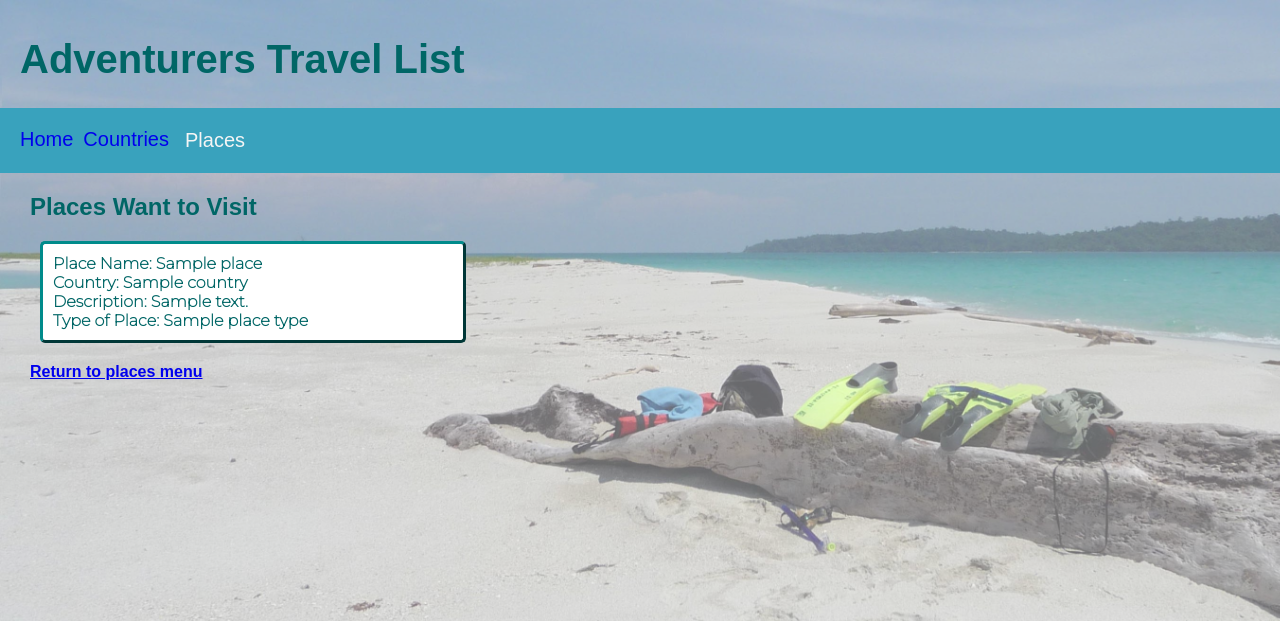
After one commit to LucySaluki/adventurers_app, a Flask app: template templates/places/show.html in a window 1280 px wide. The commit adds this page. Shown: the top 621 px of the page. Run offline with Flask 2, Linux system fonts and the light colour scheme; the template is opened without the code that fills it: most values are stand-ins (such as "Sample title", 1, 10 or a date in 2020).

Commit message:
added visited and to visit pages

```diff
--- a/db/adventures.sql
+++ b/db/adventures.sql
@@ -5,7 +5,8 @@ DROP TABLE IF EXISTS countries;
 CREATE TABLE countries (
     id SERIAL PRIMARY KEY,
     name VARCHAR(255),
-    continent VARCHAR(255)
+    continent VARCHAR(255),
+    visited: BOOLEAN
 );
 
 CREATE TABLE place_types (
--- a/static/style.css
+++ b/static/style.css
@@ -36,14 +36,13 @@ body::after {
   text-decoration: none;
 }
 
-.nav-menu li a:visited{
+.main-list:visited{
   color: white;
 }
 
 .nav-menu li{
   padding-right: 10px;
   list-style: none;
-  color: white;
   font-size: 20px;
 }
 
@@ -64,8 +63,8 @@ body::after {
   font-family: 'Montserrat', sans-serif;
   margin: 20px 20px;
   width:35%;
-  min-width: 200px;
-  max-width:300px;
+  min-width: 300px;
+  max-width:400px;
 }
 
 .country {
@@ -75,10 +74,10 @@ body::after {
   border-color:darkcyan;
   font-family: 'Montserrat', sans-serif;
   margin: 10px 10px;
-  width:35%;
+  width:25%;
   padding-left:10px;
-  min-width: 200px;
-  max-width:500px;
+  min-width: 100px;
+  max-width:250px;
 }
 
 .add-new {
@@ -144,3 +143,45 @@ p a {
 label {
   margin-left:10px;
 }
+
+/* Dropdown Button */
+.dropbtn {
+  padding-right: 10px;
+  color: whitesmoke;
+  font-size: 20px;
+  border: none;
+  font-family: fantasy;
+  background-color: rgb(57, 162, 189);
+}
+
+.dropdown {
+  position: relative;
+  display: inline-block;
+}
+
+/* Dropdown Content (Hidden by Default) */
+.dropdown-content {
+  display: none;
+  position: absolute;
+  background-color:whitesmoke;
+  min-width: 160px;
+  box-shadow: 0px 8px 16px 0px rgba(0,0,0,0.2);
+  z-index: 1;
+}
+
+/* Links inside the dropdown */
+.dropdown-content a {
+  padding: 12px 16px;
+  color:rgb(3, 65, 65);
+  text-decoration: none;
+  display: block;
+}
+
+/* Change color of dropdown links on hover */
+.dropdown-content a:hover {background-color:rgb(57, 162, 189);}
+
+/* Show the dropdown menu on hover */
+.dropdown:hover .dropdown-content {display: block;}
+
+/* Change the background color of the dropdown button when the dropdown content is shown */
+.dropdown:hover .dropbtn {background-color: rgb(57, 162, 189)}
--- a/templates/base.html
+++ b/templates/base.html
@@ -12,9 +12,15 @@
         <h1>Adventurers Travel List</h1>
             <nav>
                 <ul class = "nav-menu">
-                    <li><a href="/">Home</a></li>
-                    <li><a href="/countries">Countries</a></li>
-                    <li><a href="/places">Places</a></li>
+                    <li><a class="main-list" href="/">Home</a></li>
+                    <li><a class="main-list" href="/countries">Countries</a></li>
+                    <li class="dropdown">
+                        <button class="dropbtn">Places</button>
+                        <div class = "dropdown-content">
+                            <a href="/places">All Places</a>
+                            <a href="/places/True/show">Places visited</a>
+                            <a href="/places/False/show">Places to visit</a>
+                    </li>
                 </ul>
             </nav>
     </header>
--- /dev/null
+++ b/templates/places/show.html
@@ -0,0 +1,19 @@
+{% extends "base.html" %}
+{% block content %}
+
+{% if places[0].visited == True %}
+<h2>Places Visited</h2>
+{% else %}
+<h2>Places Want to Visit</h2>
+{% endif %}
+
+{% for place in places %}
+    <div class = "place">
+        Place Name: {{place.place_name}} <br>
+        Country: {{place.country.name}} <br>
+        Description: {{place.description}} <br>
+        Type of Place: {{ place.place_type.type_name }}<br>
+    </div>
+{% endfor %}
+<p><a href="/places">Return to places menu</a></p>
+{% endblock %}
```
Also changed, not shown: controllers/places_controller.py (+5 -5 lines), repositories/place_repository.py (+14 -0 lines), repositories/place_type_repository.py (line endings or trailing spaces).
